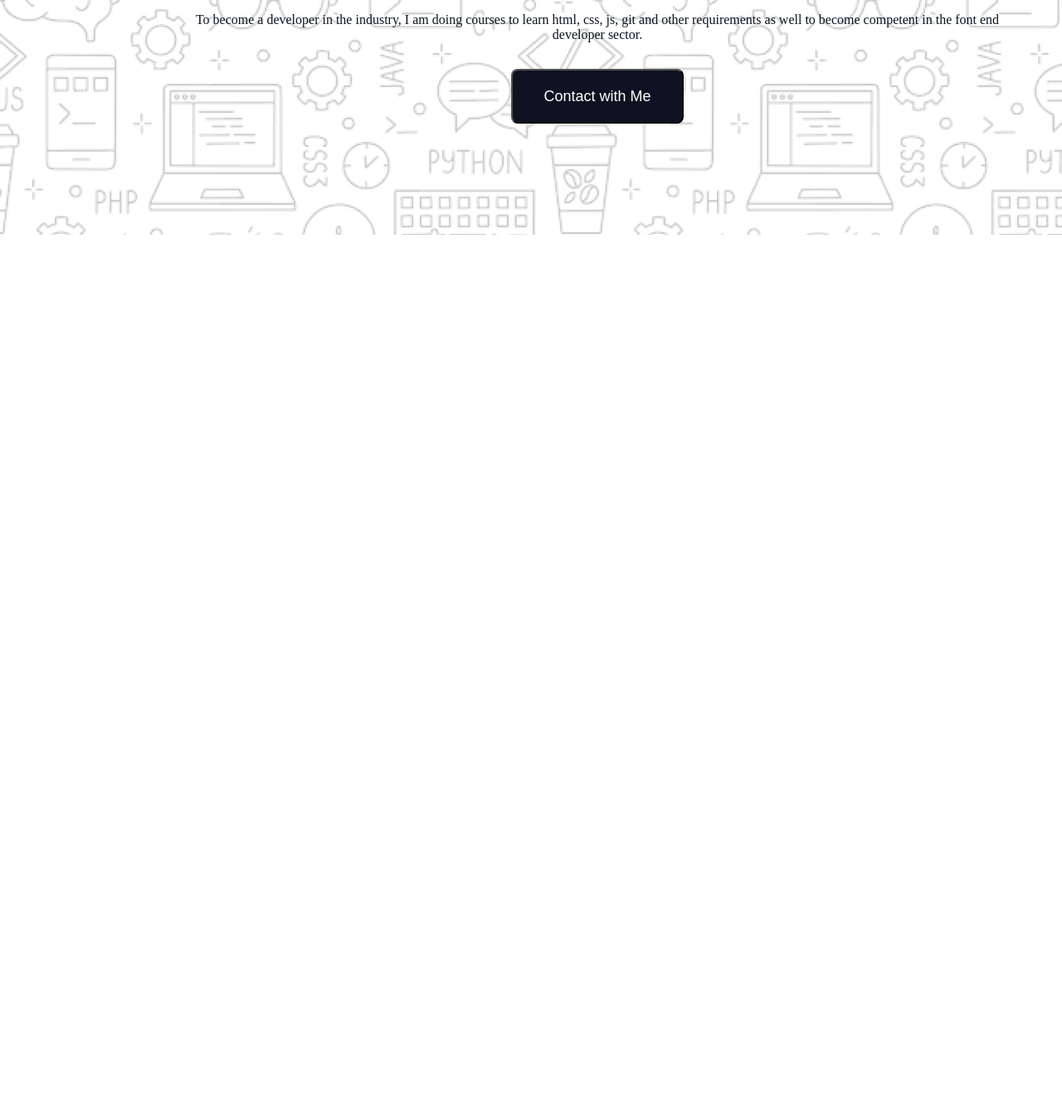
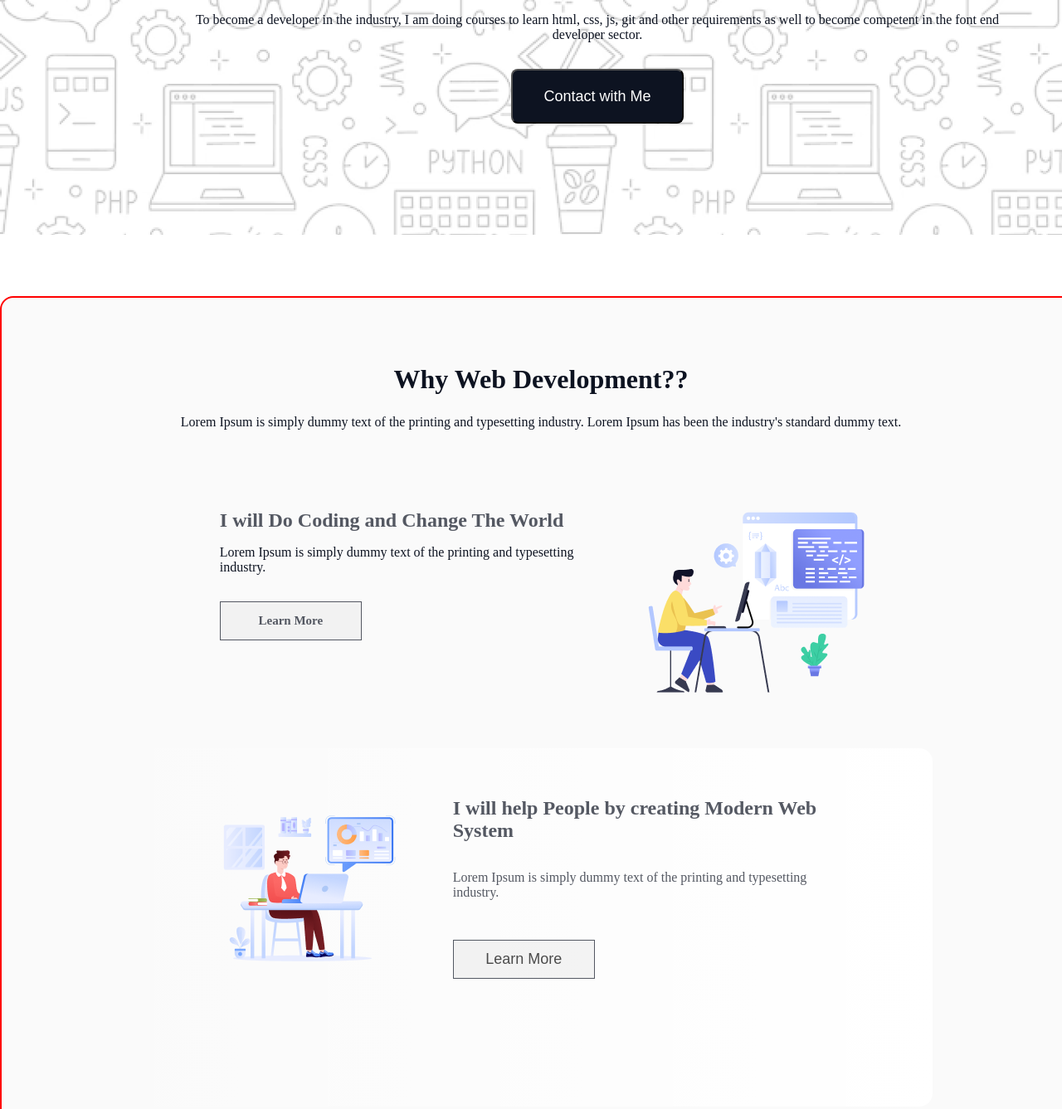
Before and after one commit to Biswa-Mitra-Barua/assignment-b10a1, a plain HTML site: page index.html in a window 1280 px wide. Shown: the part 500-1837 px from the top of the page at 83% size. Before the commit the page ends 800 px from the top, so only its background shows below. Drawn offline with Linux system fonts and the light colour scheme; a web font is replaced by a local one.

Commit message:
completed why web development section

```diff
--- a/index.html
+++ b/index.html
@@ -10,8 +10,6 @@
     <!-- banner section starts here -->
     <header class="banner">
          <div class="banner-section">
-            <!-- <div class="background-image">
-            </div> -->
             <div class="banner-content">
                 <div class="banner-content-image">
                     <img src="assets/Group.png" alt="">
@@ -21,10 +19,45 @@
                 <button class="banner-content-btn"><span class="banner-content-contact">Contact with Me</span></button>
             </div>
          </div>
-        <!-- banner section ends here -->
-
     </header>
+    <!-- banner section ends here -->
     <main>
+        <!-- Why Web Development section starts here -->
+         <div class="why-web-section">
+            <h1 class="why-web-title">Why Web Development??</h1>
+            <p class="why-web-para">Lorem Ipsum is simply dummy text of the printing and typesetting industry. Lorem Ipsum has been the industry's standard dummy text.</p>
+            <div class="why-left-mid-content">
+                <div class="left-mid-text">
+                    <h3 class="left-mid-title">I will Do Coding and Change The World</h3>
+                    <p class="left-mid-para">Lorem Ipsum is simply dummy text of the printing and typesetting industry.</p>
+                    <button class="why-left-mid-btn">Learn More</button>
+                </div>
+                <div class="right-mid-image">
+                    <img src="assets/layer-1.png" alt="">
+                </div>
+            </div>
+            <div class="why-last-content">
+                <div class="right-last-image">
+                    <img src="assets/group-3.png" alt="">
+                </div>
+                <div class="last-right-text">
+                    <h3 class="last-right-title">I will help People by creating Modern Web System</h3>
+                    <p class="last-right-para">Lorem Ipsum is simply dummy text of the printing and typesetting industry.</p>
+                    <button class="last-right-btn">Learn More</button>
+                </div>
+            </div>
+            <div class="why-bottom-content">
+                <div class="bottom-text">
+                    <h3 class="bottom-title">I will Do Coding and Change The World</h3>
+                    <p class="bottom-para">Lorem Ipsum is simply dummy text of the printing and typesetting industry.</p>
+                    <button class="why-bottom-btn">Learn More</button>
+                </div>
+                <div class="right-bottom-image">
+                    <img src="assets/group-4.png" alt="">
+                </div>
+            </div>
+         </div>
+        <!-- Why Web Development section ends here -->
 
     </main>
     <footer>
--- a/styles/style.css
+++ b/styles/style.css
@@ -5,7 +5,7 @@
     padding: 0;
 }
 
-/* banner section starts here */
+/* banner section styles starts here */
 .banner {
     width: 1440px;
     height: 652px;
@@ -46,18 +46,157 @@
     font-size: 18px;
     margin-bottom: 44px;
 }
-.banner-content-contact{
+
+.banner-content-contact {
     color: white;
 }
-.banner-content{
+
+.banner-content {
     display: flex;
     flex-direction: column;
     justify-content: center;
     align-items: center;
     margin: 26px 221px 44px;
 }
-.banner-section{
 
+/* banner section styles ends here */
+
+/* Why Web Development section style starts here */
+.why-web-section {
+    width: 1140px;
+    height: 1393px;
+    border: 2px solid red;
+    border-radius: 16px;
+    background: rgba(13, 19, 33, 0.02);
+    /* display: flex;
+    flex-direction: row;
+    justify-content: flex-start; */
+    align-items: center;
+    margin: 0 auto;
+    margin-top: 74px;
+    padding: 80px;
 }
 
-/* banner section ends here */
+.why-web-title {
+    color: rgb(13, 19, 33);
+    font-family: Azeret Mono;
+    font-size: 32px;
+    font-weight: 800;
+    margin: 0 auto;
+    text-align: center;
+}
+
+.why-web-para {
+    color: rgb(13, 19, 33);
+    font-family: Azeret Mono;
+    font-size: 16px;
+    font-weight: 400;
+    text-align: center;
+    margin-top: 24px;
+}
+
+.why-left-mid-content, .why-bottom-content{
+    width: 850px;
+    height: 240px;
+    margin: 0 auto;
+    display: flex;
+    flex-direction: row;
+    justify-content: space-evenly;
+    padding: 48px;
+    margin-top: 48px;
+}
+
+.left-mid-title, .bottom-title{
+    color: rgba(13, 19, 33, 0.7);
+    font-family: Azeret Mono;
+    font-size: 24px;
+    font-weight: 700;
+}
+
+.left-mid-para, .bottom-para {
+    color: rgb(13, 19, 33);
+    font-family: Azeret Mono;
+    font-size: 16px;
+    font-weight: 400;
+    margin-top: 16px;
+}
+
+.why-left-mid-btn, .why-bottom-btn {
+    width: 171px;
+    height: 47px;
+    padding: 12px 20px;
+    box-sizing: border-box;
+    border: 1px solid rgb(13, 19, 33);
+    opacity: 0.7;
+    color: rgb(13, 19, 33);
+    font-family: Azeret Mono;
+    font-size: 15px;
+    font-weight: 800;
+    margin-top: 32px;
+}
+
+.left-mid-text, .bottom-text{
+    width: 477px;
+    height: 219px;
+}
+
+.right-mid-image, .right-bottom-image{
+    width: 259.56px;
+    height: 217.01px;
+}
+
+.why-last-content {
+    width: 946px;
+    height: 336px;
+    border-radius: 16px;
+    background: linear-gradient(270.00deg, rgb(255, 255, 255), rgba(255, 255, 255, 0) 100%);
+    padding: 48px;
+    display: flex;
+    flex-direction: row;
+    justify-content: space-evenly;
+    /* gap: 32px; */
+}
+
+.right-last-image {
+    width: 223.2px;
+    height: 208.85px;
+    padding: 0 16px 31px 70px;
+}
+
+.last-right-text {
+    width: 477px;
+    height: 219px;
+    margin-top: 10.5px;
+}
+
+.last-right-title {
+    width: 477px;
+    height: 72px;
+    color: rgba(13, 19, 33, 0.7);
+    font-family: Azeret Mono;
+    font-size: 24px;
+    font-weight: 700;
+}
+
+.last-right-para {
+    width: 468px;
+    height: 52px;
+    opacity: 0.7;
+    color: rgb(13, 19, 33);
+    font-family: Azeret Mono;
+    font-size: 16px;
+    font-weight: 400;
+    margin-top: 16px;
+}
+
+.last-right-btn {
+    width: 171px;
+    height: 47px;
+    box-sizing: border-box;
+    border: 1px solid rgb(13, 19, 33);
+    opacity: 0.7;
+    padding: 12px 20px;
+    font-size: 18px;
+    font-weight: 800px;
+    margin-top: 32px;
+}
```
Also changed, not shown: assets/group-3.png (renamed from assets/Group 3.png), assets/group-4.png (renamed from assets/Group 4.png), assets/layer-1.png (renamed from assets/Layer_1.png).
